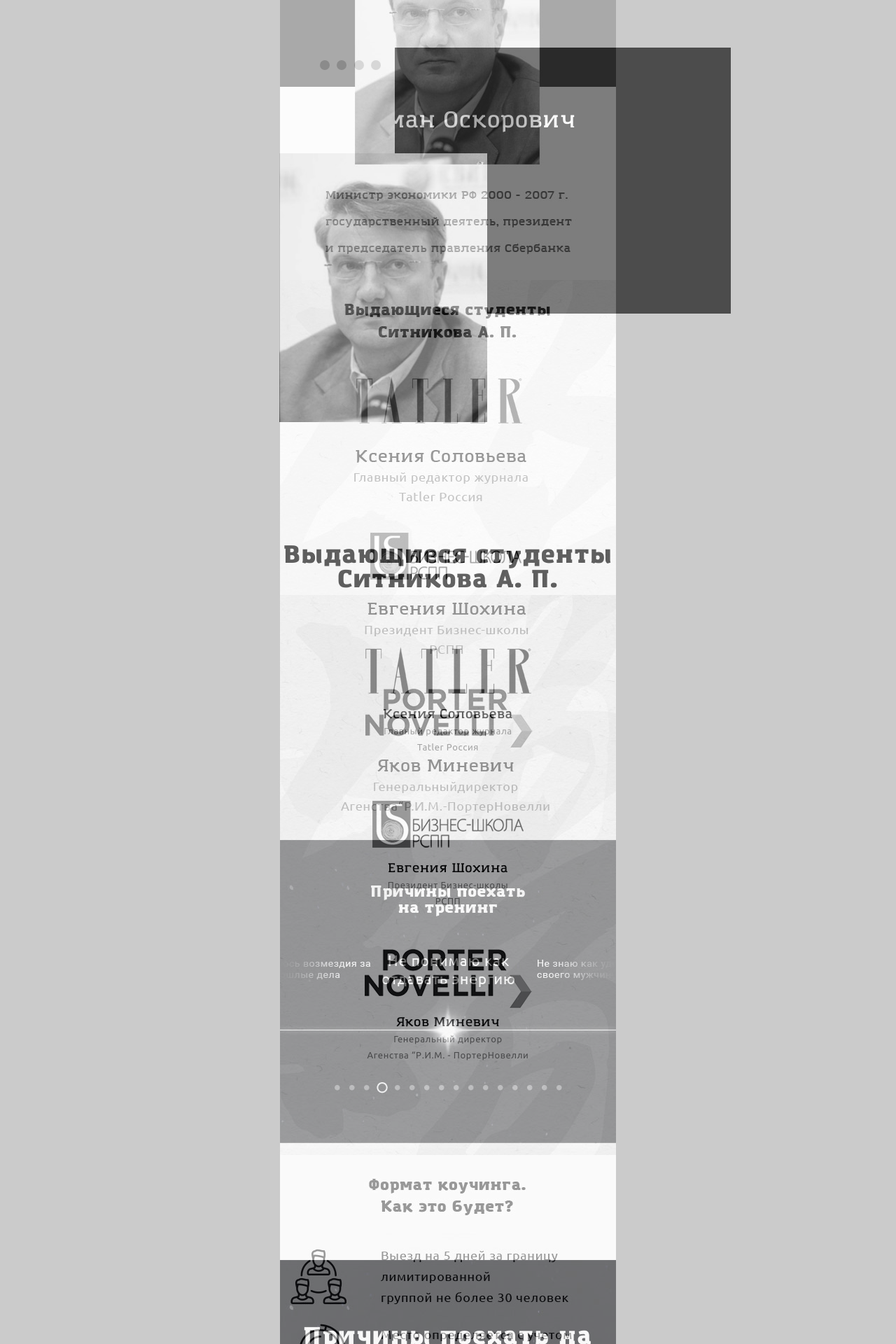
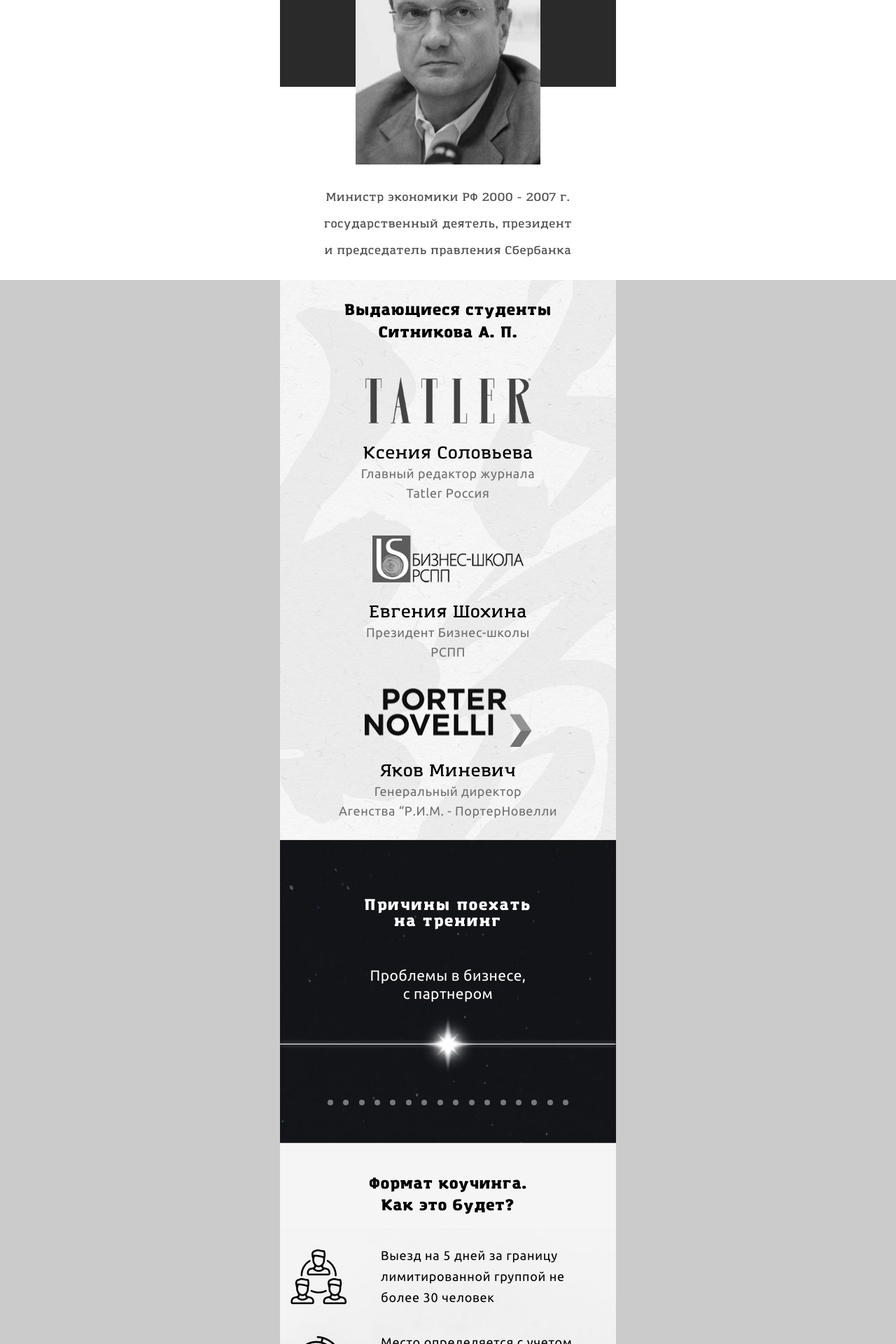
Before and after one commit to webdan-man/karma, a PHP site: page /mobi/index.html in a window 1280 px wide. Shown: the part 2000-3920 px from the top of the page at 70% size. Run offline with PHP 8.4, Linux system fonts and the light colour scheme; some libraries are stand-ins or nearby versions.

Commit message:
правки№1

```diff
--- a/mobi/css/a_style.css
+++ b/mobi/css/a_style.css
@@ -7,6 +7,18 @@
         url('../fonts/amazing_grotesk_demi-webfont.ttf') format('truetype'),
         url('../fonts/amazing_grotesk_demi-webfont.svg#amazing_groteskdemibold') format('svg');
     font-weight: 600;
+    font-style: normal;
+
+}
+@font-face {
+    font-family: 'Amazing Grotesk';
+    src: url('../fonts/amazing_grotesk_demi-webfont.eot');
+    src: url('../fonts/amazing_grotesk_demi-webfont.eot?#iefix') format('embedded-opentype'),
+        url('../fonts/amazing_grotesk_demi-webfont.woff2') format('woff2'),
+        url('../fonts/amazing_grotesk_demi-webfont.woff') format('woff'),
+        url('../fonts/amazing_grotesk_demi-webfont.ttf') format('truetype'),
+        url('../fonts/amazing_grotesk_demi-webfont.svg#amazing_groteskdemibold') format('svg');
+    font-weight: 400;
     font-style: normal;
 
 }
@@ -40,8 +52,8 @@
     opacity: 0.4;
     position: absolute;
     left: 0;
-    z-index: 4;
-    top: 0;
+    /* z-index: 8; */
+    top: 0px;
 }
 
 .sec1 {
@@ -172,34 +207,29 @@
 }
 .sec3 {
     background: white;
-    height: 1100px;
-    padding-top: 58px
+    height: 800px;
+    padding-top: 35px;
 }
 
 .sec3 h2 {
-    font-size: 39px;
-    line-height: 47px;
+    font-size: 22px;
+    line-height: 30px;
     text-transform: uppercase;
     color: black;
-    text-align: left;
     margin-left: -2px;
-    letter-spacing: 2.3px
+    letter-spacing: 0.9px;
 }
 .fon_slider {
     background: url(../img/bg_slider.png)no-repeat top center;
-    width: 1003px;
-    margin-left: -98px;
-    margin-top: 81px;
-    padding-left: 97px;
+    margin-top: 19px;
 }
 .fon_slider h3 {
     font-family: "Amazing Grotesk";
-    font-size: 32px;
+    font-size: 25px;
     font-weight: 600;
-    line-height: 47px;
-    text-align: left;
-    padding-top: 31px;
-    letter-spacing: 1.3px
+    line-height: 41px;
+    letter-spacing: 1.1px;
+    margin-top: 2px;
 }
 .klib_im1 {
     background: url(../img/klib_im1.jpg)no-repeat center;
@@ -274,20 +304,20 @@
     background: url(../img/klib_him12.jpg)no-repeat center;
 }
 .klient_b {
-    width: 297px;
-    height: 384px;
-    margin-top: 22px;
-    margin-right: 78px;
+    width: 264px;
+    height: 370px;
+    margin-top: 23px;
+    display: inline-block;
 }
 .fon_slider p {
     font-family: "Amazing Grotesk";
     font-size: 16px;
     font-weight: 400;
-    line-height: 27px;
-    width: 440px;
-    margin-top: 15px;
-    height: 200px;
-    letter-spacing: 0.7px
+    line-height: 38px;
+    letter-spacing: 0.7px;
+    color: #4f4e4e;
+    padding: 25px 60px;
+    text-align: center;
 }
 .str {
     width: 36px;
@@ -302,28 +332,30 @@
     background: url(../img/str_r.png)no-repeat center;
 }
 .str_slid1 {
-    width: 203px;
-    margin-top: 25px;
-    height: 51px;
+    width: 100%;
+    margin-top: 37px;
+    height: 18px;
     text-align: center;
+    display: inline-block;
+    font-size: 0;
 }
 .str_slid1 a {
     vertical-align: middle;
 }
 .sli {
+    border-radius: 7px;
+    display: inline-block;
+    margin: 3px 3px;
     width: 14px;
     height: 14px;
-    background-color: #cdcdcd;
-    border-radius: 7px;
-    display: inline-block;
-    margin: 18px 3px;
+    border: 1px solid white;
 }
 .sli:hover {
-    width: 17px;
+    width: 18px;
     height: 18px;
-    background-color: #f4846a;
+    background: white;
     border-radius: 9px;
-    margin: 14px 1px;
+    margin: 1px 1px;
 }
 .klient_sgr {
     font-size: 0;
@@ -415,43 +447,46 @@
 }
 .sec4 {
     background: url(../img/bg_sec4.jpg)no-repeat center;
-    height: 1100px;
-    padding-top: 76px;
+    height: 800px;
+    padding-top: 27px;
     font-size: 0;
 }
 .sec4 h2{
+    text-transform: none;
+    letter-spacing: 0.9px;
     color: black;
     font-family: "Amazing Grotesk";
-    font-size: 35px;
-    line-height: 35px;
-    text-transform: none;
-    letter-spacing: 1.4px;
-    margin-bottom: 48px
+    font-size: 22px;
+    line-height: 32px;
+    margin-bottom: 19px;
 }
 .log_gr {
     color: #6e6e6e;
     font-family: Ubuntu;
-    font-size: 13px;
+    font-size: 18px;
     font-weight: 400;
-    width: 300px;
     text-align: center;
-    line-height: 23px;
+    line-height: 28px;
     vertical-align: top;
-    display: inline-block;
     letter-spacing: 0.6px;
-    margin: 18px 13px 35px 13px;
+    margin: 24px 0px;
 }
 .log_gr a {
     color: black;
     font-family: "Amazing Grotesk";
-    font-size: 18px;
+    font-size: 24px;
     font-weight: 600;
-    letter-spacing: 0.8px
+    letter-spacing: 0.8px;
+    width: 100%;
+    display: inline-block;
+    /* margin-top: 33px; */
+    line-height: 25px;
 }
 .log_gr span {
     width: 100%;
-    height: 91px;
+    height: 84px;
     display: inline-block;
+    margin: 14px 0;
 }
 .log_im1 {
     background: url(../img/tatler-logo.png)no-repeat center;
@@ -515,14 +550,15 @@
 }
 .sec5 {
     background: url(../img/bg_sec5.jpg)no-repeat top center;
-    height: 1100px;
-    padding-top: 87px;
+    height: 433px;
+    padding-top: 3%;
 }
 .sec5 h2 {
-    font-size: 34px;
-    line-height: 44px;
+    font-size: 22px;
+    line-height: 23px;
     text-transform: none;
-    letter-spacing: 2.0px
+    padding: 9% 100px;
+    letter-spacing: 2.0px;
 }
 .star_gr {
     width: 1077px;
@@ -534,11 +570,14 @@
     z-index: 4;
 }
 .star  {
-    background: url(../img/star_im.png)no-repeat center;
-    width: 47px;
-    height: 47px;
-    z-index: 5;
-    position: relative;
+
+    =: 85px
+    font-family: Ubuntu;
+    font-size: 21px;
+    font-weight: 400;
+    line-height: 26px;
+    text-align: center;
+    margin: 9px 0px;
 }
 
 .star_p1 {
@@ -664,84 +703,79 @@
 }
 .sec6 {
     background: url(../img/bg_sec6.jpg)no-repeat center;
-    height: 1100px;
-    padding-top: 82px;
+    height: 800px;
+    padding-top: 30px;
 }
 .sec6 h2 {
     color: black;
-    font-size: 35px;
-    line-height: 40px;
+    font-size: 22px;
+    line-height: 31px;
     text-transform: none;
-    letter-spacing: 1.4px;
-    margin-bottom: 11px;
+    letter-spacing: 0.9px;
+    padding: 13px 0px;
 }
 .kou_gr {
     color: black;
     font-family: Ubuntu;
-    font-size: 22px;
+    font-size: 18px;
     font-weight: 400;
-    line-height: 35px;
-    text-align: center;
-    width: 434px;
-    padding-top: 104px;
-    margin-top: 84px;
-    letter-spacing: 0.9px;
-    height: 240px;
+    line-height: 30px;
+    letter-spacing: 0.7px;
+    padding: 0px 15px;
+    margin: 27px 0;
 }
 
 .kou_im1 {
-    background: url(../img/kou_im1.png)no-repeat top center;
+    background: url(../img/kou_im1.png)no-repeat center 6px;
 }
 .kou_im2 {
-    background: url(../img/kou_im2.png)no-repeat top center;
-    margin-right: -53px
+    background: url(../img/kou_im2.png)no-repeat center 6px;
 }
 .kou_im3 {
-    background: url(../img/kou_im3.png)no-repeat top center;
+    background: url(../img/kou_im3.png)no-repeat center 6px;
 }
 .kou_im4 {
-    background: url(../img/kou_im4.png)no-repeat top center;
-    margin-right: -56px
+    background: url(../img/kou_im4.png)no-repeat center 6px;
 }
 .sec7 {
-    background: url(../img/bg_sec7.jpg)no-repeat center;
-    height: 1100px;
-    padding-top: 232px;
+    background: url(../img/bg_sec7.jpg)no-repeat center 6px;
+    height: 800px;
+    padding-top: 27px;
 }
 .sec7 h2{
     color: black;
-    font-size: 34px;
+    font-size: 22px;
     line-height: 44px;
     text-transform: none;
-    letter-spacing: 2.0px;
+    letter-spacing: 0.9px;
+    padding: 11px 0px;
 }
 .tur_gr {
     font-size: 0;
-    word-spacing: 9px;
-    margin-top: 32px;
+    word-spacing: 0px;
+    /* margin-top: 32px; */
 }
 
 .tur_t{
     color: black;
     font-family: Ubuntu;
-    font-size: 21px;
+    font-size: 18px;
     font-weight: 400;
-    line-height: 20px;
-    width: 320px;
+    line-height: 22px;
+    width: 48%;
     text-align: center;
     display: inline-block;
     vertical-align: top;
     letter-spacing: 0.8px;
     word-spacing: 0px;
-    margin: 4px 0px;
-    height: 178px
+    height: 165px;
+    margin-bottom: 20px;
 }
 
 .tur_t span {
     height: 84px;
-    width: 100%;
     display: inline-block;
-    margin-bottom: 30px;
+    margin-bottom: 15px;
 }
 .tur_im1 {
     background: url(../img/compass-im.png)no-repeat center;
@@ -1381,7 +1446,7 @@
 }
 .wr_star {
     width: 100%;
-    height: 100%;
+    /* height: 100%; */
     position: relative;
 }
 
@@ -1391,4 +1456,58 @@
     left: 0;
     width: 100%;
     height: 100%;
+
 }
+
+.star span {
+    background: url(../img/star.png)no-repeat center;
+    min-height: 85px;
+    display: inline-block;
+    width: 100%;
+    margin-top: 18px;
+}
+.line_star {
+    background: url(../img/line_star.png)repeat-y top center;
+    width: 100%;
+    min-height: 14px;
+    position: absolute;
+    top: 47.5%;
+}
+.str_slid2 {
+    width: 100%;
+    text-align: center;
+    font-size: 0;
+    display: inline-block;
+    margin: 14px 0px;
+}
+.str_slid2 a {
+    vertical-align: middle;
+}
+.sli_s {
+    border-radius: 4px;
+    display: inline-block;
+    margin: 8px 7px;
+    background: white;
+    width: 8px;
+    height: 8px;
+    opacity: 0.43;
+}
+.sli_s:hover {
+    border-radius: 8px;
+    margin: 0px 3px;
+    width: 16px;
+    height: 16px;
+    border: 2px solid white;
+}
+.kou_gr span {width: 80px;float: left;min-height: 97px;margin-right: 49px;}
+.logo_f{
+     background: url(../img/logo_min.png)no-repeat center;
+     width: 100%;
+     min-height: 72px;
+     margin: 26px 0px;
+     display: inline-block;
+}
+.bak {
+    background: url(../img/fon_fon.jpg)no-repeat top center;
+    height: 800px;
+}
```
Also changed, not shown: other parts of mobi/css/a_style.css (+184 -130 lines).
